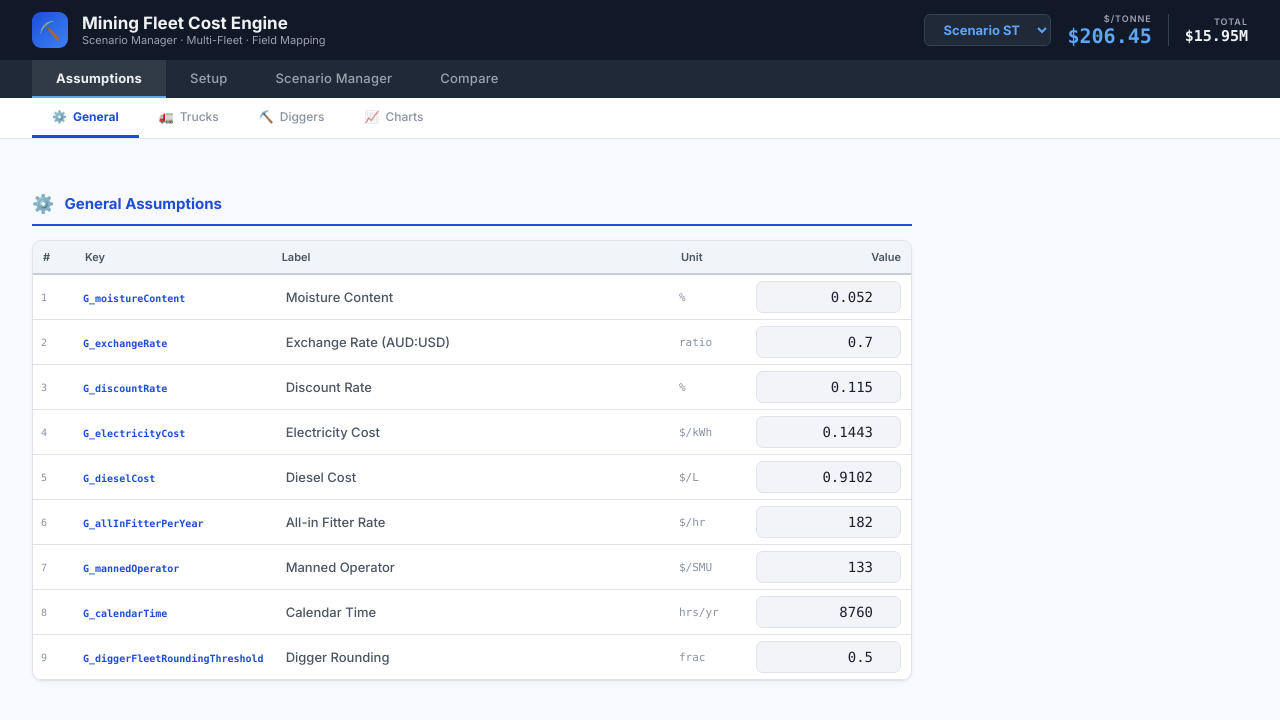
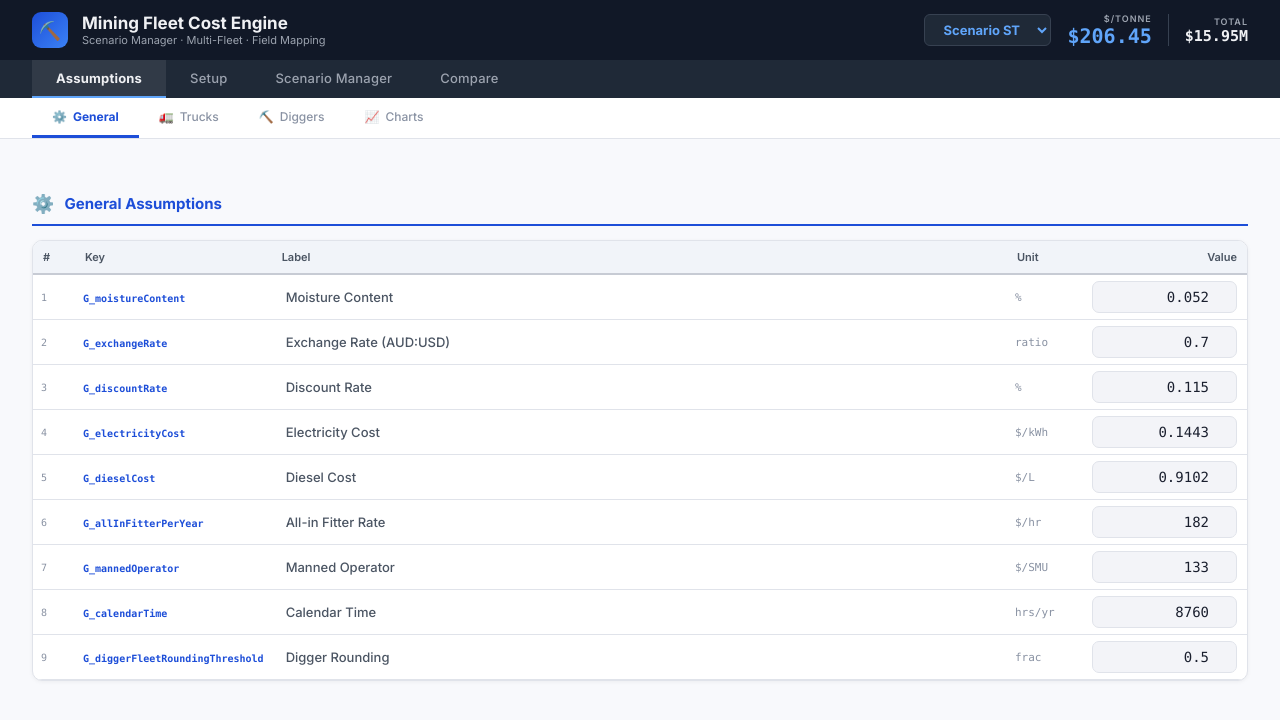
Before and after one commit to santhoshm2303/mining-fleet-cost-engine-chatgpt, a React (Create React App) app: page / in a window 1280 px wide. Both pictures are taken after a click on the button "Assumptions". Shown: the top 720 px of the page. Built offline with nearby package versions, Linux system fonts and the light colour scheme; the HTML template or start-up script is replaced by a standard one.

Commit message:
Update App.js

```diff
--- a/src/App.js
+++ b/src/App.js
@@ -878,7 +878,7 @@ export default function App(){
         {activeGroup.items.map(n=>(<button key={n.id} onClick={()=>setPage(n.id)} style={{padding:"11px 20px",background:"transparent",border:"none",borderBottom:page===n.id?"3px solid "+P.pri:"3px solid transparent",color:page===n.id?P.pri:P.txD,fontFamily:ff,fontSize:12,fontWeight:page===n.id?700:500,cursor:"pointer",whiteSpace:"nowrap"}}><span style={{marginRight:6}}>{n.icon}</span>{n.label}</button>))}
       </div>
 
-      <div style={{padding:"20px 32px 60px",maxWidth:1600,margin:"0 auto"}}>
+      <div style={{padding:"20px 32px 60px",width:"100%",boxSizing:"border-box"}}>
 
         {/* ══ SCENARIO MANAGER ══ */}
         {page==="scenarios"&&(<div>
@@ -1229,7 +1229,7 @@ export default function App(){
         </div>)}
 
         {/* ══ SETTINGS ══ */}
-        {page==="other"&&(<div style={{maxWidth:880}}><ST icon="⚙️">General Assumptions</ST><div style={{...cardS,overflowX:"auto"}}>
+        {page==="other"&&(<div style={{width:"100%"}}><ST icon="⚙️">General Assumptions</ST><div style={{...cardS,overflowX:"auto",width:"100%"}}>
           <table style={{borderCollapse:"collapse",fontFamily:ff,fontSize:12,width:"100%"}}>
             <thead><tr style={{background:P.secBg,borderBottom:`2px solid ${P.bdS}`}}><th style={{...thS,width:42}}>#</th><th style={{...thS,width:110}}>Key</th><th style={{...thS,minWidth:260}}>Label</th><th style={{...thS,width:70}}>Unit</th><th style={{...thS,width:170,textAlign:"right"}}>Value</th></tr></thead>
             <tbody>{[["moistureContent","Moisture Content","%",0.001],["exchangeRate","Exchange Rate (AUD:USD)","ratio",0.01],["discountRate","Discount Rate","%",0.005],["electricityCost","Electricity Cost","$/kWh",0.001],["dieselCost","Diesel Cost","$/L",0.01],["allInFitterPerYear","All-in Fitter Rate","$/hr"],["mannedOperator","Manned Operator","$/SMU"],["calendarTime","Calendar Time","hrs/yr"],["diggerFleetRoundingThreshold","Digger Rounding","frac",0.05]].map(([k,l,u,s],i)=>(
```
